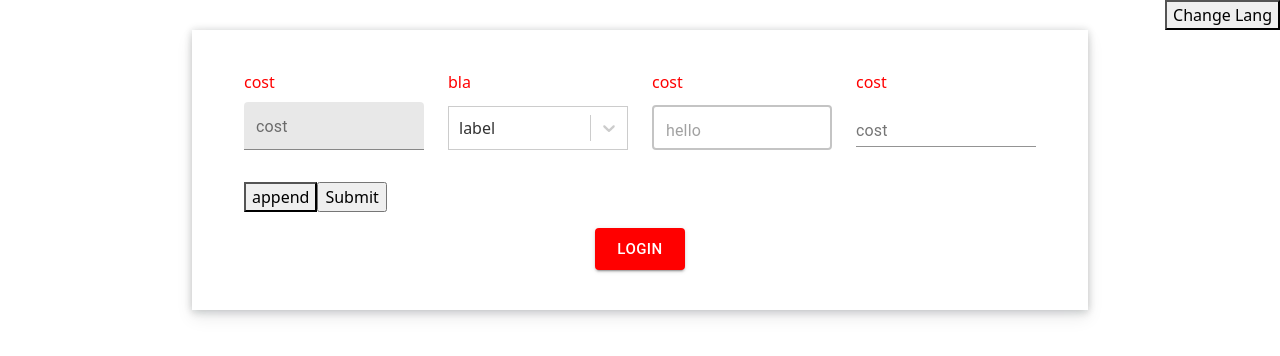
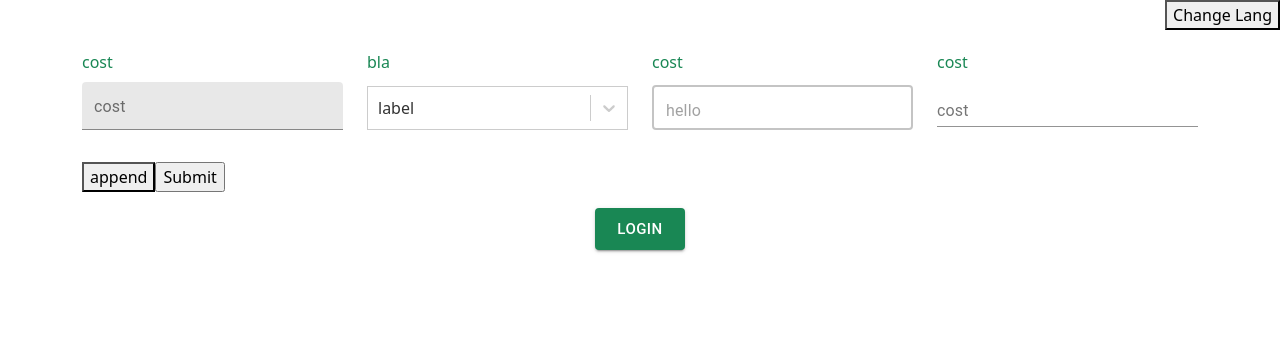
Before and after one commit to mazoonit/form007, a React (Create React App) app: page / in a window 1280 px wide. Shown: the top 356 px of the page. Built offline with nearby package versions, Linux system fonts and the light colour scheme; what jss-rtl would draw is missing.

Commit message:
FollowGlobalThemeProvider

```diff
--- a/src/App.js
+++ b/src/App.js
@@ -5,12 +5,25 @@ import FormBuilder from "./components/FormBuilder";
 import ar from "./dictionary/ar";
 import en from "./dictionary/en";
 import Contacts from "./components/inputs/Contacts";
+import { ThemeProvider, createTheme } from '@material-ui/core/styles';
+
 function App() {
   const [language, setLanguage] = useState("en");
   function Login(blah) {
     console.log(blah);
   }
+  const theme = createTheme({
+    palette: {
+      primary: {
+        main: "#198754",
+        light: "#d63384",
+        dark: "#dc3545",
+        contrastText: "#fff"
+      }
+    },
+  });
   return (
+    <ThemeProvider theme={theme}>
       <div className="App" dir="rtl">
         <button
           onClick={() => {
@@ -123,8 +136,11 @@ function App() {
           submitHandler={Login}
           noSubmit={false}
           grid={{ xs: 12, md: 6 }}
+          disableFormBoxShadow={true}
         />
       </div>
+    </ThemeProvider>
+
   );
 }
 export default App;
--- a/src/components/FormBuilder.css
+++ b/src/components/FormBuilder.css
@@ -2,10 +2,11 @@
   box-shadow: 0 0 8px 0 rgba(17, 22, 26, 0.16),
     0 4px 8px 0 rgba(17, 22, 26, 0.08), 0 8px 16px 0 rgba(17, 22, 26, 0.08);
   background-color: #fff;
-  padding: 20px;
-  width: 70%;
   text-align: justify;
   margin: auto;
+}
+.genericForm.disableBoxShadow{
+	box-shadow:none !important;
 }
 #error-area {
   color: red;
--- a/src/components/FormBuilder.js
+++ b/src/components/FormBuilder.js
@@ -11,8 +11,6 @@ import "./FormBuilder.css";
 import {
   StylesProvider,
   jssPreset,
-  ThemeProvider,
-  createTheme,
 } from "@material-ui/core/styles";
 
 import { create } from "jss";
@@ -33,6 +31,7 @@ export default function GenericForm({
   fullWidth,
   submitButtonText,
   submitButtonFullWidth,
+  disableFormBoxShadow=false,
   color,
 }) {
   const {
@@ -50,12 +49,6 @@ export default function GenericForm({
   if (!color) {
     color = "#000";
   }
-  const theme = createTheme({
-    palette: {
-      primary: { main: color },
-      type: "light",
-    },
-  });
   const onSubmit = (data) => {
     if (submitHandler) {
       submitHandler(data, setError, language);
@@ -73,9 +66,8 @@ export default function GenericForm({
     ) : null;
   return (
     <StylesProvider jss={jss}>
-      <ThemeProvider theme={theme}>
         <div
-          className="genericForm"
+          className={`genericForm ${disableFormBoxShadow?"disableBoxShadow":""}`}
           style={fullWidth ? { width: "100%" } : null}
         >
           {titleHeader()}
@@ -151,7 +143,6 @@ export default function GenericForm({
             </Container>
           </form>
         </div>
-      </ThemeProvider>
     </StylesProvider>
   );
 }
```
Also changed, not shown: 30 other files (tests, documents, lock files or other folders). Lines whose indentation alone changed are shown as unchanged.
